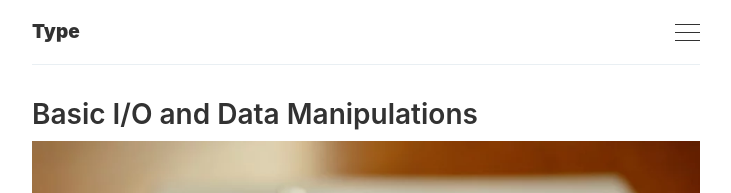
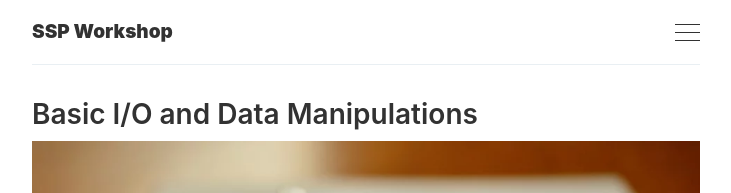
Before and after one commit to DevStd/ssp, a Jekyll site: the page built from docs/index.html, in a window 1280 px wide. Shown: the top 193 px of the page, without its empty margins (274-1005 px from the left). Built offline with Jekyll 4.4.1, drawn with Linux system fonts in a browser that asks for light colours; the list of posts is cut into pages by our own code.

Commit message:
modify readme

```diff
--- a/docs/_config.yml
+++ b/docs/_config.yml
@@ -6,7 +6,7 @@
 # 'jekyll serve'. If you change this file, please restart the server process.
 
 # Site settings
-title:       Type
+title:       SSP Workshop
 email:       ''
 description: ''
 baseurl:     '/ssp' # The subpath of your site, e.g. /blog
```
Also changed, not shown: README.md.
